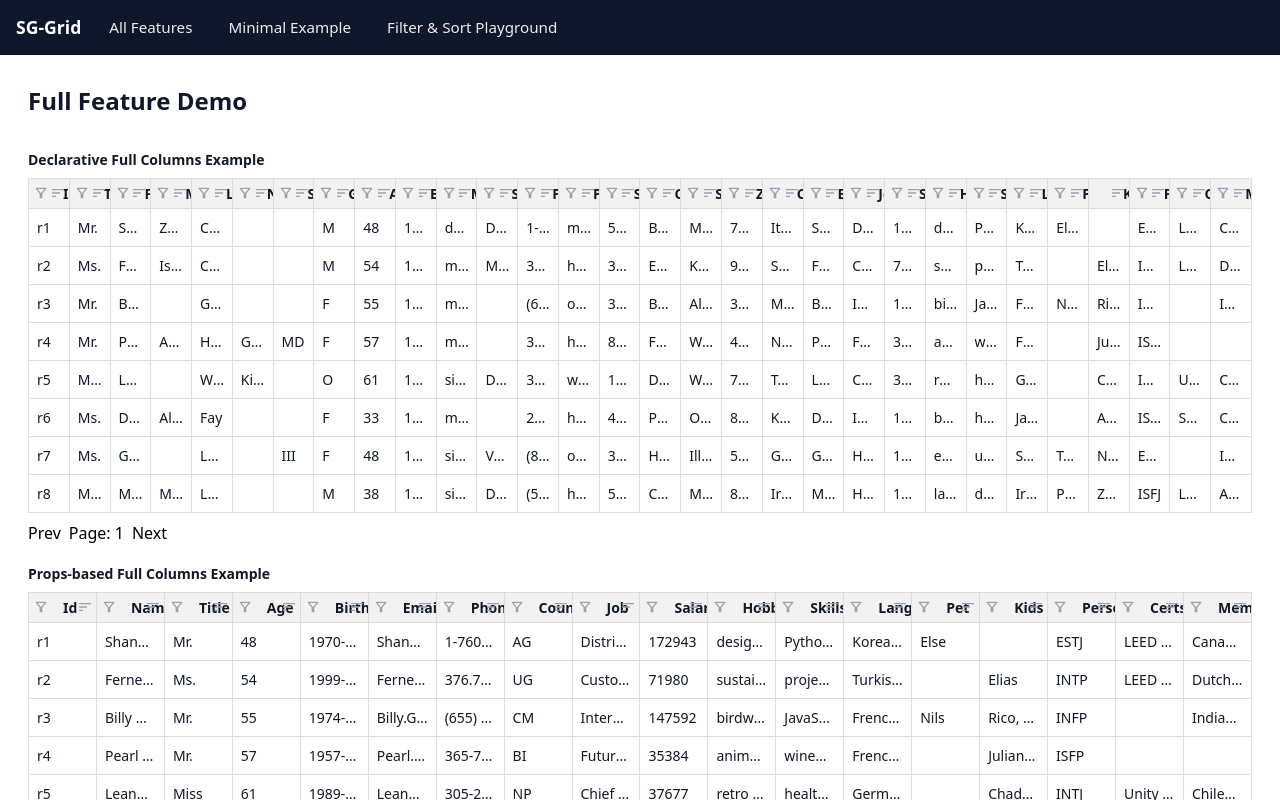
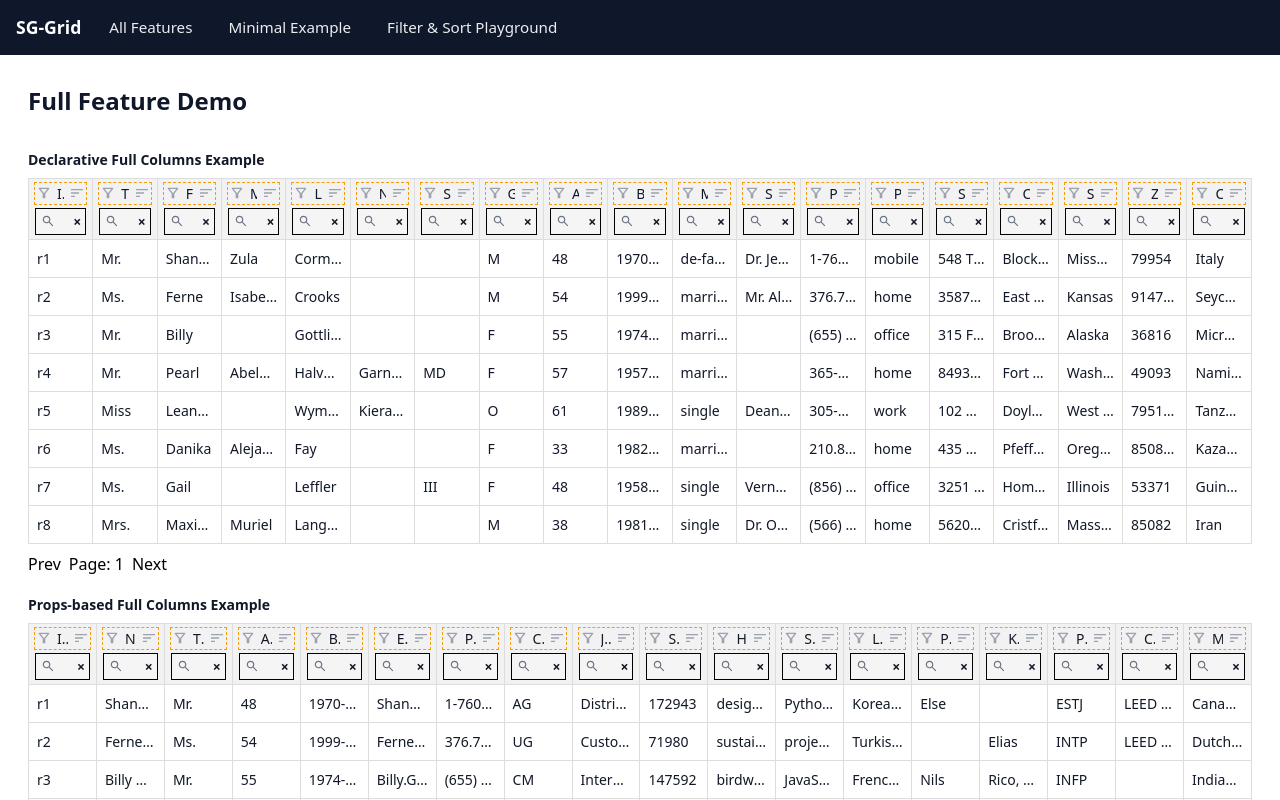
Before and after one commit to serhatgurel/sg-grid, a Vue app: page / in a window 1280 px wide. Shown: the top 800 px of the page. Built offline with nearby package versions, Linux system fonts and the light colour scheme.

Commit message:
refactor: update header layout and improve filter/sort icon positioning in SgGrid component

```diff
--- a/src/components/SgGrid.vue
+++ b/src/components/SgGrid.vue
@@ -49,9 +49,14 @@
           class="sg-header-cell"
         >
           <slot name="header" :column="column">
-            <div style="display: flex; align-items: center; gap: 6px">
-              <!-- left-aligned filter indicator (shows when column is filterable) -->
-              <span data-test-filter-indicator v-if="column.filterable" class="sg-filter-indicator">
+            <div class="sg-header-wrapper">
+              <div class="sg-header-inner">
+                <!-- Filter icon (left) -->
+                <span
+                  v-if="column.filterable"
+                  data-test-filter-indicator
+                  class="sg-filter-indicator"
+                >
                   <span class="sg-indicator-neutral" aria-hidden="true">
                     <FilterIcon
                       class="sg-icon-inline"
@@ -61,11 +66,16 @@
                   </span>
                   <span class="visually-hidden">Filterable</span>
                 </span>
-              <span>{{ column.caption ?? column.field }}</span>
-              <!-- put sort indicator absolutely at the far right edge of the header cell -->
-              <span data-test-sort-indicator class="sg-sort-indicator">
-                <template v-if="column.sortable">
-                  <!-- when sorted: show single active arrow and optional order badge -->
+                <!-- Header text with ellipsis. Always between icons. -->
+                <span
+                  class="sg-header-text"
+                  :class="isNumericColumn(column) ? 'align-right' : 'align-left'"
+                  v-truncate-tooltip="String(column.caption ?? column.field)"
+                >
+                  {{ column.caption ?? column.field }}
+                </span>
+                <!-- Sort icon (right) -->
+                <span v-if="column.sortable" data-test-sort-indicator class="sg-sort-indicator">
                   <template v-if="getSortInfo(column.key)">
                     <span class="sg-indicator-active" aria-hidden="true">
                       <component
@@ -91,7 +101,6 @@
                       >{{ getSortInfoSafe(column.key).order }}</sup
                     >
                   </template>
-                  <!-- when not sorted: show neutral stacked chevrons to indicate sortable affordance -->
                   <template v-else>
                     <span class="sg-indicator-neutral" aria-hidden="true">
                       <SortIcon
@@ -101,10 +110,8 @@
                       />
                     </span>
                   </template>
-                </template>
-                <!-- when not sortable: empty placeholder preserved for layout -->
                 </span>
-              <!-- simple sort toggle button for tests (keeps keyboard and click targets) -->
+                <!-- Sort button (for tests / keyboard) placed after sort icon -->
                 <button
                   v-if="column.sortable"
                   data-test-sort-button
@@ -114,12 +121,21 @@
                 >
                   <span class="visually-hidden">Toggle sort</span>
                 </button>
-              <!-- simple filter input for tests -->
-              <div v-if="column.filterable" style="display: flex; gap: 6px; align-items: center">
+              </div>
+              <!-- Filter input row sits below icons/text so text always remains between icons -->
+              <div
+                v-if="column.filterable"
+                class="sg-header-filter-ui"
+                :class="{ 'is-empty': !(filterValues[column.key] ?? '') }"
+              >
+                <span class="sg-filter-search-icon" aria-hidden="true">
+                  <SearchIcon size="14" />
+                </span>
                 <input
                   :type="column.inputType ?? 'text'"
                   data-test-filter-input
                   :aria-label="`Filter ${column.caption ?? column.field}`"
+                  :value="filterValues[column.key] || ''"
                   @input="onFilterInput(column, $event)"
                 />
                 <button
@@ -168,6 +184,7 @@ import FilterIcon from './icons/FilterIcon.vue'
 import SortIcon from './icons/SortIcon.vue'
 import ArrowUpIcon from './icons/ArrowUpIcon.vue'
 import ArrowDownIcon from './icons/ArrowDownIcon.vue'
+import SearchIcon from './icons/SearchIcon.vue'
 import type { SgGridPropTypes, ColumnDef, RowData } from './types'
 import SgColumn from './SgColumn.vue'
 
@@ -368,11 +385,17 @@ function onHeaderSortClick(column: ColumnDef, ev?: MouseEvent) {
   }
 }
 
+// Track per-column current filter input values for UI state (e.g., empty styling)
+const filterValues = ref<Record<string, string>>({})
+
 // debounced filter input handling
 const filterTimeout = ref<number | null>(null)
 function onFilterInput(column: ColumnDef, ev: Event) {
   const input = ev.target as HTMLInputElement
   const value = input.value
+
+  // update local value for styling (empty vs non-empty)
+  filterValues.value[column.key] = value
 
   // clear existing timeout
   if (filterTimeout.value) window.clearTimeout(filterTimeout.value)
@@ -394,6 +417,8 @@ function onFilterClear() {
   filterTimeout.value = null
   // emit cleared filter
   emit('update:filter', null)
+  // clear all tracked filter inputs (single global clear semantics)
+  filterValues.value = {}
   if (props.serverSide) {
     emit('request:page', buildPagePayload({ filter: null }))
   }
@@ -465,6 +490,37 @@ function getRowKey(row: RowData) {
   return String(row[props.rowKey as string])
 }
 
+// Determine if a column should be treated as numeric for header alignment.
+// Heuristic: inputType === 'number' OR column key/name includes common numeric terms
+// OR all sampled row values (first 10) are numbers.
+function isNumericColumn(col: ColumnDef | undefined): boolean {
+  if (!col) return false
+  // access inputType using loose typing since ColumnDef allows optional inputType
+  if ((col as unknown as { inputType?: string }).inputType === 'number') return true
+  const name = String(col.caption ?? col.key ?? '').toLowerCase()
+  if (/^(age|id|count|total|qty|quantity|price|amount|score|rank|index)$/i.test(name)) return true
+  const rows = props.rows || []
+  if (!rows.length) return false
+  const sample = rows.slice(0, 10)
+  let numericCount = 0
+  for (const r of sample) {
+    let v: unknown
+    if (typeof col.field === 'function') v = col.field(r)
+    else {
+      // simple path resolution (reuse minimal logic rather than importing util used elsewhere)
+      try {
+        const path = String(col.field)
+        // only support simple direct property for heuristic to avoid overhead
+        v = (r as Record<string, unknown>)[path as keyof typeof r]
+      } catch {
+        v = undefined
+      }
+    }
+    if (typeof v === 'number' && !Number.isNaN(v)) numericCount++
+  }
+  return numericCount > 0 && numericCount === sample.length
+}
+
 const rowsToRender = computed(() => {
   const base = props.rows || []
   // if server side, the host manages sorting; render rows as-is
@@ -472,6 +528,50 @@ const rowsToRender = computed(() => {
   // client-side: apply localSort if present
   return applySort(base, localSort.value.length ? localSort.value : null, columns.value)
 })
+
+// Directive: v-truncate-tooltip adds a title attribute only when the element's
+// rendered text is actually truncated (scrollWidth > clientWidth). This avoids
+// redundant tooltips while ensuring full caption is accessible.
+const truncateTooltip = {
+  mounted(el: HTMLElement, binding: { value: string }) {
+    const raf: typeof requestAnimationFrame | undefined =
+      typeof requestAnimationFrame !== 'undefined' ? requestAnimationFrame : undefined
+    const timeouts: number[] = []
+    const applyNow = () => {
+      const truncated = el.scrollWidth > el.clientWidth + 1
+      if (truncated) el.setAttribute('title', binding.value || '')
+      else el.removeAttribute('title')
+    }
+    const schedule = (delay = 0) => {
+      if (raf && delay === 0) raf(() => applyNow())
+      else timeouts.push(window.setTimeout(applyNow, delay))
+    }
+    schedule() // initial
+    schedule(50) // small delay after potential font load
+    schedule(250) // fallback after more layout stabilization
+    const onResize = () => applyNow()
+    window.addEventListener('resize', onResize)
+    ;(el as unknown as { __ttCleanup?: () => void }).__ttCleanup = () => {
+      window.removeEventListener('resize', onResize)
+      timeouts.forEach((t) => window.clearTimeout(t))
+    }
+  },
+  updated(el: HTMLElement, binding: { value: string }) {
+    const truncated = el.scrollWidth > el.clientWidth + 1
+    if (truncated) el.setAttribute('title', binding.value || '')
+    else el.removeAttribute('title')
+  },
+  unmounted(el: HTMLElement) {
+    const anyEl = el as unknown as { __ttCleanup?: () => void }
+    if (anyEl.__ttCleanup) anyEl.__ttCleanup()
+  },
+}
+
+// Provide alias starting with v* for <script setup> directive auto registration patterns
+const vTruncateTooltip = truncateTooltip
+
+// expose directive to template via variable name (v-truncate-tooltip => truncateTooltip)
+// No extra export needed; <script setup> auto-exposes top-level consts.
 </script>
 
 <style scoped>
@@ -482,27 +582,7 @@ const rowsToRender = computed(() => {
   padding-bottom: 8px;
 }
 
-.sg-sort-button {
-  display: inline-flex;
-  flex-direction: column;
-  justify-content: center;
-  align-items: center;
-  border: none;
-  background: transparent;
-  padding: 0 4px;
-  line-height: 10px;
-  cursor: pointer;
-}
-.sg-sort-button .sg-sort-up,
-.sg-sort-button .sg-sort-down {
-  font-size: 10px;
-  color: #9ca3af; /* neutral gray when inactive */
-  display: block;
-  height: 10px;
-}
-.sg-sort-button .active {
-  color: #111827; /* darker when active */
-}
+/* Removed old inline .sg-sort-button layout styles; replaced later with absolute positioning */
 .sg-sort-indicator {
   display: inline-flex;
   align-items: center;
@@ -558,54 +638,120 @@ const rowsToRender = computed(() => {
   cursor: pointer;
 }
 
-/* position header as relative so the indicator can sit at the extreme right */
+/* New header layout */
 .sg-header-cell {
-  position: relative;
-  padding-right: 6px; /* small padding to keep icon off the absolute edge */
+  padding: 4px 6px;
 }
-
-.sg-header-cell .sg-sort-indicator {
-  position: absolute;
-  right: 2px; /* move indicator very close to the border */
-  top: 50%;
-  transform: translateY(-50%);
-  padding: 0 1px;
-  min-width: 0; /* allow icon to occupy minimal space */
+.sg-header-wrapper {
+  display: flex;
+  flex-direction: column;
+  gap: 4px;
+  max-width: 100%;
 }
-
-/* ensure filter and sort controls don't overlap the absolutely positioned indicators */
-.sg-header-cell > div {
-  padding-right: 28px; /* leave room for right-side sort indicator and possible order badge */
-  padding-left: 28px; /* leave room for left-side filter indicator */
+.sg-header-inner {
+  display: flex;
+  align-items: center;
+  width: 100%;
+  min-width: 0; /* allow children to shrink */
+  gap: 4px;
+  outline: 1px dashed #f59e0b; /* debug border */
+  position: relative; /* allow absolutely positioned sort button to not take layout space */
 }
-
-/* left-aligned filter indicator styles (mirror sort indicator design) */
-.sg-filter-indicator {
-  position: absolute;
-  left: 2px; /* move indicator very close to the left border */
-  top: 50%;
-  transform: translateY(-50%);
+.sg-filter-indicator,
+.sg-sort-indicator {
   display: inline-flex;
   align-items: center;
   justify-content: center;
-  min-width: 12px;
+  flex: 0 0 auto;
+  width: 18px;
   height: 18px;
-  font-size: 12px;
-  padding: 0 2px;
 }
-.sg-filter-indicator .sg-icon-inline svg {
-  color: inherit;
+.sg-header-text {
+  flex: 1 1 auto;
+  min-width: 0; /* enable ellipsis */
+  overflow: hidden;
+  text-overflow: ellipsis;
+  white-space: nowrap;
+  font-weight: 500;
+}
+/* Absolute-positioned sort button overlapping sort icon without adding extra spacing */
+.sg-sort-button {
+  position: absolute;
+  right: 0;
+  top: 0;
+  bottom: 0;
+  width: 20px;
+  display: flex;
+  align-items: center;
+  justify-content: center;
+  border: none;
+  background: transparent;
+  padding: 0;
+  line-height: 1;
+  cursor: pointer;
+}
+
+.sg-header-filter-ui {
+  display: flex;
+  align-items: center;
+  gap: 4px;
+  border: 1px solid #000; /* thin black border */
+  background: #fff; /* base white background when not empty */
+  padding: 2px 4px;
+  position: relative;
+  transition: background-color 120ms ease-in-out;
+}
+.sg-header-filter-ui.is-empty {
+  background: #f5f5f5; /* light gray when input is empty (lighter than header) */
+}
+.sg-filter-search-icon {
+  display: inline-flex;
+  align-items: center;
+  justify-content: center;
   width: 16px;
   height: 16px;
-  fill: currentColor;
-  opacity: 0.7;
+  color: #6b7280; /* neutral gray */
+  flex: 0 0 auto;
 }
-
-/* SVG icon sizing to match material icon glyphs */
+.sg-header-filter-ui input[data-test-filter-input] {
+  flex: 1 1 auto;
+  width: 100%;
+  border: none;
+  outline: none;
+  background: transparent;
+  padding: 0 4px;
+  min-width: 0;
+}
+.sg-header-filter-ui input[data-test-filter-input]:focus {
+  box-shadow: none; /* remove inner focus box */
+  border-radius: 0;
+}
+.sg-header-filter-ui:focus-within .sg-filter-search-icon {
+  display: none;
+}
+.sg-header-filter-ui:focus-within input[data-test-filter-input] {
+  padding-left: 0; /* start at left debug border */
+  padding-right: 0; /* extend to right debug border */
+}
+.sg-header-filter-ui:focus-within [data-test-filter-clear] {
+  display: none;
+}
+/* Hide container border/outline while editing so only caret shows */
+.sg-header-filter-ui:focus-within {
+  border-color: transparent;
+  outline: none;
+  background: #fff; /* on focus always white even if empty */
+}
 .sg-icon-inline {
   display: inline-flex;
   align-items: center;
   justify-content: center;
   line-height: 0;
 }
+.sg-filter-indicator .sg-icon-inline svg,
+.sg-sort-indicator .sg-icon-inline svg {
+  width: 16px;
+  height: 16px;
+  fill: currentColor;
+}
 </style>
--- a/src/examples/FullDemo.vue
+++ b/src/examples/FullDemo.vue
@@ -56,7 +56,7 @@
           :sortable="true"
           :filterable="true"
         />
-        <SgColumn data-field="email" caption="Email" :sortable="true" :filterable="true" />
+        <!-- <SgColumn data-field="email" caption="Email" :sortable="true" :filterable="true" />
         <SgColumn data-field="job" caption="Job" :sortable="true" :filterable="true" />
         <SgColumn data-field="salary" caption="Salary" :sortable="true" :filterable="true" />
         <SgColumn data-field="hobbies" caption="Hobbies" :sortable="true" :filterable="true" />
@@ -88,7 +88,7 @@
           caption="Memberships"
           :sortable="true"
           :filterable="true"
-        />
+        /> -->
       </SgGrid>
     </div>
 
```
Lines whose indentation alone changed are shown as unchanged.
